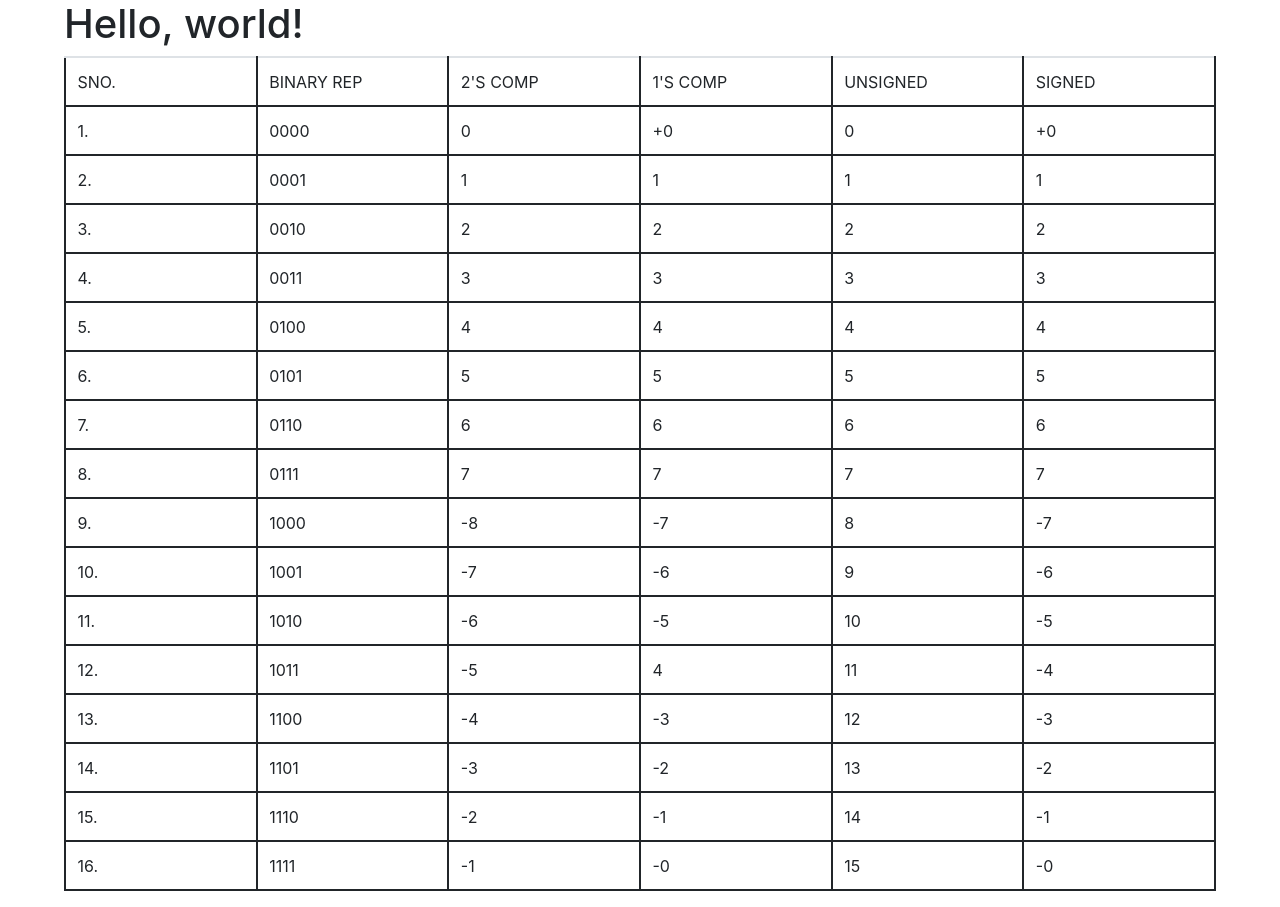
After one commit to mallika2011/ISS_Assignment_4, a Flask app: template templates/trial.html in a window 1280 px wide. The commit adds this page. Run offline with Flask 2, Linux system fonts and the light colour scheme; the template is opened without the code that fills it, so the values that code supplies are empty; some libraries are stand-ins or nearby versions.

Commit message:
css changes

```diff
--- a/static/css/styles.css
+++ b/static/css/styles.css
@@ -4,7 +4,7 @@ body{
 }
 
 button{
-    margin: 10%;
+    margin: 5%;
 }
 
 
@@ -15,15 +15,23 @@ button{
     color: brown;
 }
 
+.res{
+    margin-top: 5%;
+}
+
 .left{
     float: left;
     padding-right: 2%;
-    padding-left: 10%;
+    padding-left: 7%;
+    padding-top: 10%;
+    width: 50%;
 }
 
 .right{
+    padding: 2%;
+    padding-top: 5%;
     float: right;
-    padding:2%;
+    width: 50%;
 }
 
 .results td
--- a/templates/index.html
+++ b/templates/index.html
@@ -25,9 +25,9 @@
         <button>RESET</button> <br>
         <button>SWITCH TO 5-BIT</button> <br>
 
-        <h3 class="heading" style="margin-top:20%">RESULTS</h3>
+        <h3 class="heading res" >RESULTS</h3>
 
-        <table class="results">
+        <table class="results table-responsive">
             <tr>
                 <td>1.</td>
                 <td>Binary Rep</td>
@@ -63,7 +63,7 @@
 
     <div class="right">
 
-        <table class="integers">
+        <table class="integers table-responsive">
             <tr>
                 <td>SNO.</td> <td>BINARY REP</td> <td>2'S COMP</td> <td>1'S COMP</td> <td>UNSIGNED</td> <td>SIGNED</td>
             </tr>
--- /dev/null
+++ b/templates/trial.html
@@ -0,0 +1,175 @@
+<!doctype html>
+<html lang="en">
+
+<head>
+    <!-- Required meta tags -->
+    <meta charset="utf-8">
+    <meta name="viewport" content="width=device-width, initial-scale=1, shrink-to-fit=no">
+
+    <!-- Bootstrap CSS -->
+    <link rel="stylesheet" href="https://stackpath.bootstrapcdn.com/bootstrap/4.3.1/css/bootstrap.min.css"
+        integrity="sha384-ggOyR0iXCbMQv3Xipma34MD+dH/1fQ784/j6cY/iJTQUOhcWr7x9JvoRxT2MZw1T" crossorigin="anonymous">
+
+    <link rel="stylesheet" href="../static/css/styles.css">
+
+    <title>Hello, world!</title>
+</head>
+
+<body>
+    <h1>Hello, world!</h1>
+
+
+    <table class="integers table ">
+        <tr>
+            <td>SNO.</td>
+            <td>BINARY REP</td>
+            <td>2'S COMP</td>
+            <td>1'S COMP</td>
+            <td>UNSIGNED</td>
+            <td>SIGNED</td>
+        </tr>
+        <tr>
+            <td>1.</td>
+            <td>0000</td>
+            <td>0</td>
+            <td>+0</td>
+            <td>0</td>
+            <td>+0</td>
+        </tr>
+        <tr>
+            <td>2.</td>
+            <td>0001</td>
+            <td>1</td>
+            <td>1</td>
+            <td>1</td>
+            <td>1</td>
+        </tr>
+        <tr>
+            <td>3.</td>
+            <td>0010</td>
+            <td>2</td>
+            <td>2</td>
+            <td>2</td>
+            <td>2</td>
+        </tr>
+        <tr>
+            <td>4.</td>
+            <td>0011</td>
+            <td>3</td>
+            <td>3</td>
+            <td>3</td>
+            <td>3</td>
+        </tr>
+        <tr>
+            <td>5.</td>
+            <td>0100</td>
+            <td>4</td>
+            <td>4</td>
+            <td>4</td>
+            <td>4</td>
+        </tr>
+        <tr>
+            <td>6.</td>
+            <td>0101</td>
+            <td>5</td>
+            <td>5</td>
+            <td>5</td>
+            <td>5</td>
+        </tr>
+        <tr>
+            <td>7.</td>
+            <td>0110</td>
+            <td>6</td>
+            <td>6</td>
+            <td>6</td>
+            <td>6</td>
+        </tr>
+        <tr>
+            <td>8.</td>
+            <td>0111</td>
+            <td>7</td>
+            <td>7</td>
+            <td>7</td>
+            <td>7</td>
+        </tr>
+        <tr>
+            <td>9.</td>
+            <td>1000</td>
+            <td>-8</td>
+            <td>-7</td>
+            <td>8</td>
+            <td>-7</td>
+        </tr>
+        <tr>
+            <td>10.</td>
+            <td>1001</td>
+            <td>-7</td>
+            <td>-6</td>
+            <td>9</td>
+            <td>-6</td>
+        </tr>
+        <tr>
+            <td>11.</td>
+            <td>1010</td>
+            <td>-6</td>
+            <td>-5</td>
+            <td>10</td>
+            <td>-5</td>
+        </tr>
+        <tr>
+            <td>12.</td>
+            <td>1011</td>
+            <td>-5</td>
+            <td>4</td>
+            <td>11</td>
+            <td>-4</td>
+        </tr>
+        <tr>
+            <td>13.</td>
+            <td>1100</td>
+            <td>-4</td>
+            <td>-3</td>
+            <td>12</td>
+            <td>-3</td>
+        </tr>
+        <tr>
+            <td>14.</td>
+            <td>1101</td>
+            <td>-3</td>
+            <td>-2</td>
+            <td>13</td>
+            <td>-2</td>
+        </tr>
+        <tr>
+            <td>15.</td>
+            <td>1110</td>
+            <td>-2</td>
+            <td>-1</td>
+            <td>14</td>
+            <td>-1</td>
+        </tr>
+        <tr>
+            <td>16.</td>
+            <td>1111</td>
+            <td>-1</td>
+            <td>-0</td>
+            <td>15</td>
+            <td>-0</td>
+        </tr>
+
+    </table>
+
+    <!-- Optional JavaScript -->
+    <!-- jQuery first, then Popper.js, then Bootstrap JS -->
+    <script src="https://code.jquery.com/jquery-3.3.1.slim.min.js"
+        integrity="sha384-q8i/X+965DzO0rT7abK41JStQIAqVgRVzpbzo5smXKp4YfRvH+8abtTE1Pi6jizo"
+        crossorigin="anonymous"></script>
+    <script src="https://cdnjs.cloudflare.com/ajax/libs/popper.js/1.14.7/umd/popper.min.js"
+        integrity="sha384-UO2eT0CpHqdSJQ6hJty5KVphtPhzWj9WO1clHTMGa3JDZwrnQq4sF86dIHNDz0W1"
+        crossorigin="anonymous"></script>
+    <script src="https://stackpath.bootstrapcdn.com/bootstrap/4.3.1/js/bootstrap.min.js"
+        integrity="sha384-JjSmVgyd0p3pXB1rRibZUAYoIIy6OrQ6VrjIEaFf/nJGzIxFDsf4x0xIM+B07jRM"
+        crossorigin="anonymous"></script>
+</body>
+
+</html>
```
